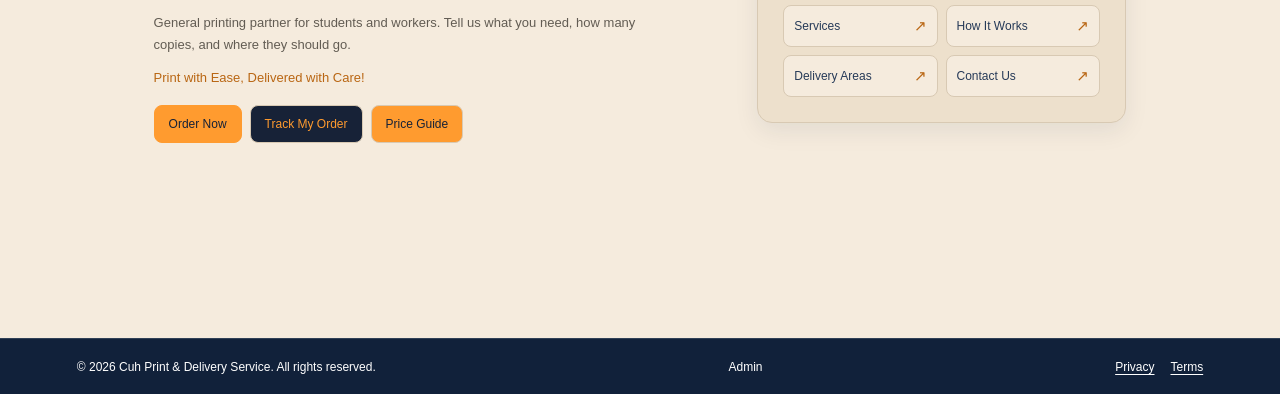
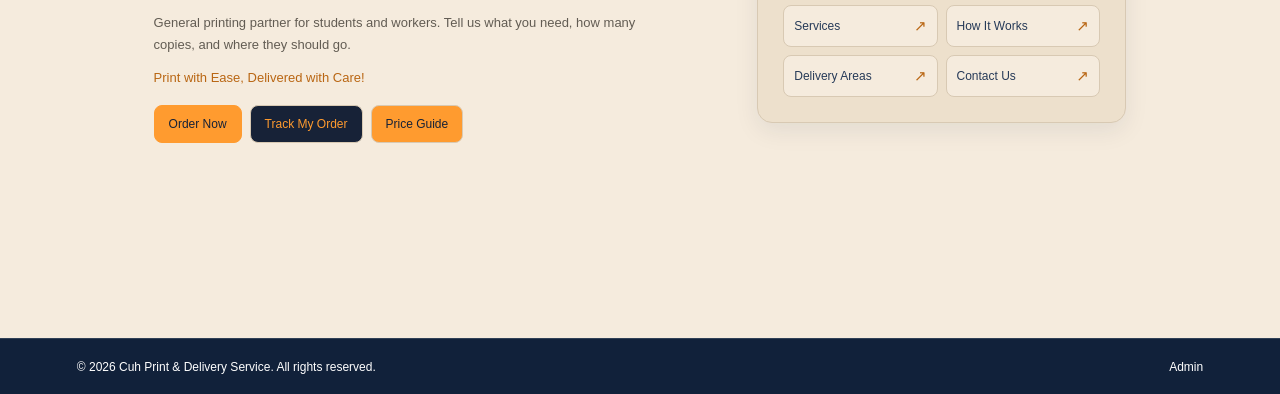
Before and after one commit to mrdev13740/Cuh-Print--and-Delivery-Service, a website: page index.html in a window 1280 px wide. Shown: the part 406-800 px from the top of the page. Drawn offline with Linux system fonts and the light colour scheme.

Commit message:
removing the privacy terms

```diff
--- a/index.html
+++ b/index.html
@@ -102,10 +102,7 @@
 
                 <a href="admin/admin-login.html">Admin</a>
 
-                <div class="legal-links">
-                    <a href="privacy.html">Privacy</a>
-                    <a href="terms.html">Terms</a>
-                </div>
+
             </div>
         </footer>
     </div>
```
